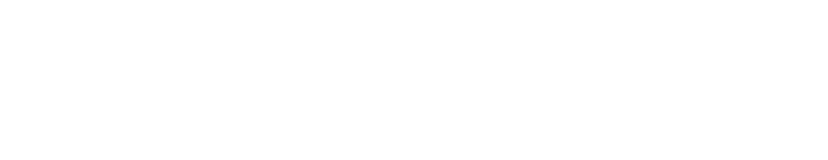
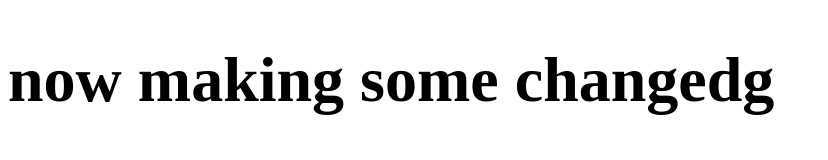
Before and after one commit to deepakgithubsaxena/myrepo, a plain HTML site: page third.html in a window 1280 px wide. Shown: the whole page, without its empty margins (0-828 px from the left). Drawn offline with Linux system fonts and the light colour scheme.

Commit message:
make some changed

```diff
--- a/third.html
+++ b/third.html
@@ -5,6 +5,7 @@
     <meta name="viewport" content="width=device-width, initial-scale=1.0">
     <title>Document</title>
     <h1><this is version one </h1>
+        <h1>now making some changedg</h1>
 </head>
 <body>
 
```
